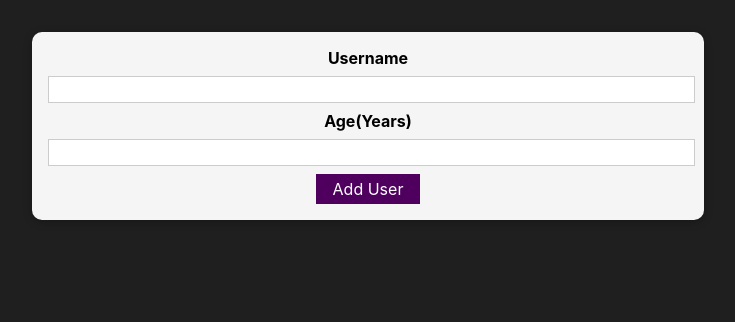
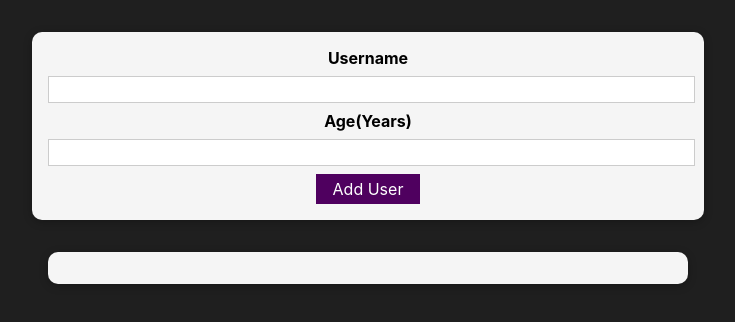
Before and after one commit to anshi06/react_guide3, a React (Create React App) app: page / in a window 1280 px wide. Shown: the top 322 px of the page, without its empty margins (272-1007 px from the left). Built offline with nearby package versions, Linux system fonts and the light colour scheme.

Commit message:
UsersLists

```diff
--- a/src/App.js
+++ b/src/App.js
@@ -1,10 +1,16 @@
+import React, { useState } from 'react';
+import UsersList from './Components/Users/UsersList';
 import AddUser from './Components/Users/AddUser';
 import './App.css';
 
+
+
 function App() {
+  const[usersList, setUsersList] = useState([]);
   return (
     <div className="App">
       <AddUser/>
+      <UsersList users={usersList}/>
 
     </div>
   );
--- a/src/Components/Users/AddUser.js
+++ b/src/Components/Users/AddUser.js
@@ -2,13 +2,22 @@
 import Button from "../UI/Button";
 import Card from "../UI/Card";
 import classes from "./AddUser.module.css"
+
 
 const AddUser = (props) => {
      const[enteredUsername, setEnteredUsername]= useState('');
      const[enteredAge, setEnteredAge]= useState('');
   const addUserHandler = (event) => {
     event.preventDefault();
+    if(enteredUsername.trim().length === 0 || enteredAge.trim().length === 0){
+        return;
+    }
+    if(+enteredAge < 1){
+        return;
+    }
     console.log(enteredUsername, enteredAge);
+    setEnteredUsername('');
+    setEnteredAge('');
   };
 
   const usernameChangeHandler = (event) =>{
@@ -23,9 +32,9 @@
     <Card className={classes.input}>
       <form on onSubmit={addUserHandler}>
         <label htmlFor="username">Username</label>
-        <input id="username" type="text"  onChange={usernameChangeHandler}/>
+        <input id="username" type="text" value={enteredUsername}  onChange={usernameChangeHandler}/>
         <label htmlFor="age">Age(Years)</label>
-        <input id="age" type="number" onChange={ageChangeHandler} />
+        <input id="age" type="number" value={enteredAge} onChange={ageChangeHandler} />
         <Button type="submit">Add User</Button>
       </form>
     </Card>
--- /dev/null
+++ b/src/Components/Users/UsersList.js
@@ -0,0 +1,13 @@
+import React from "react";
+import classes from './UsersList.module.css';
+import Card from "../UI/Card";
+const UsersList = (props) => {
+    return(
+        <Card className={classes.users}>
+        <ul>
+            {props.users.map((user) => (<li>{user.name} ({user.age} years old)</li>))}
+        </ul>
+        </Card>
+    );
+};
+export default UsersList;
--- /dev/null
+++ b/src/Components/Users/UsersList.module.css
@@ -0,0 +1,16 @@
+.users {
+    margin: 2rem auto;
+    width: 90%;
+    max-width: 40rem;
+  }
+
+  .users ul {
+    list-style: none;
+    padding: 1rem;
+  }
+
+  .users li {
+    border: 1px solid #ccc;
+    margin: 0.5rem 0;
+    padding: 0.5rem;
+  }
```
